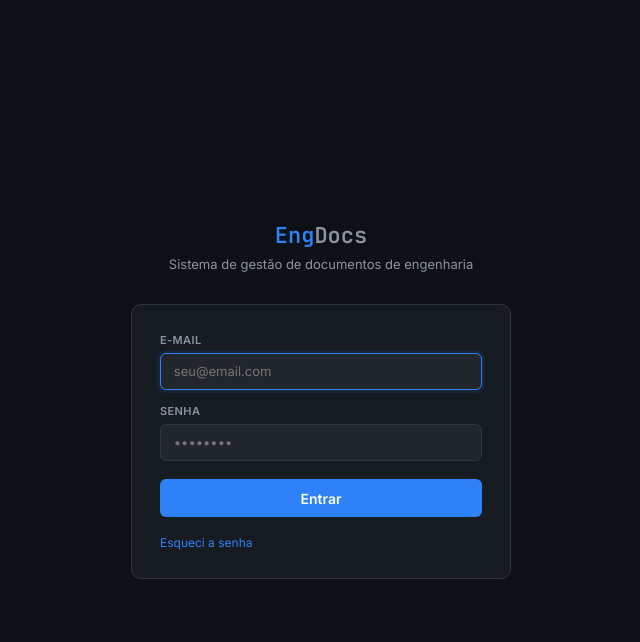
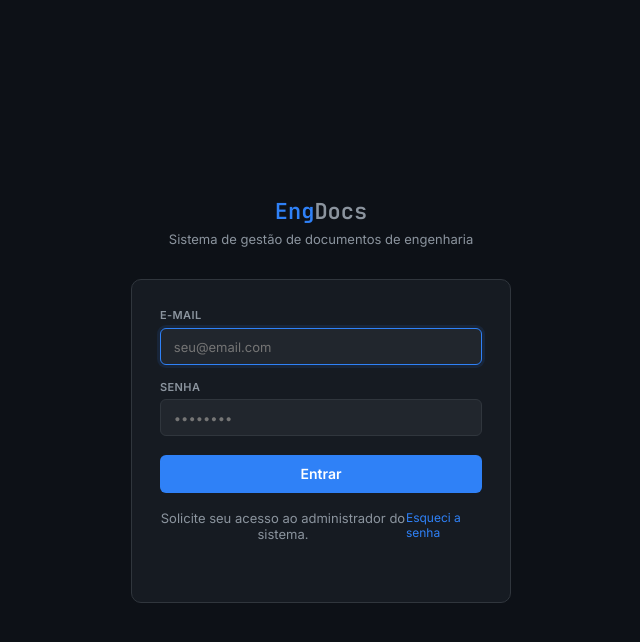
Before and after one commit to GuilhermeHerrera/engdocs, a Flask app: page /login in a window 1280 px wide. Shown: the top 642 px of the page, without its empty margins (319-959 px from the left). Run offline with Flask 3, Linux system fonts and the light colour scheme.

Commit message:
remove cadastro publico

```diff
--- a/templates/login.html
+++ b/templates/login.html
@@ -52,7 +52,7 @@ input:focus{border-color:var(--accent);box-shadow:0 0 0 3px rgba(47,129,247,.1)}
       <button type="submit" class="btn">Entrar</button>
     </form>
     <div class="links">
-
+      <p class="sub">Solicite seu acesso ao administrador do sistema.</p>
       <a href="{{ url_for('recuperar_senha') }}">Esqueci a senha</a>
     </div>
   </div>
```
